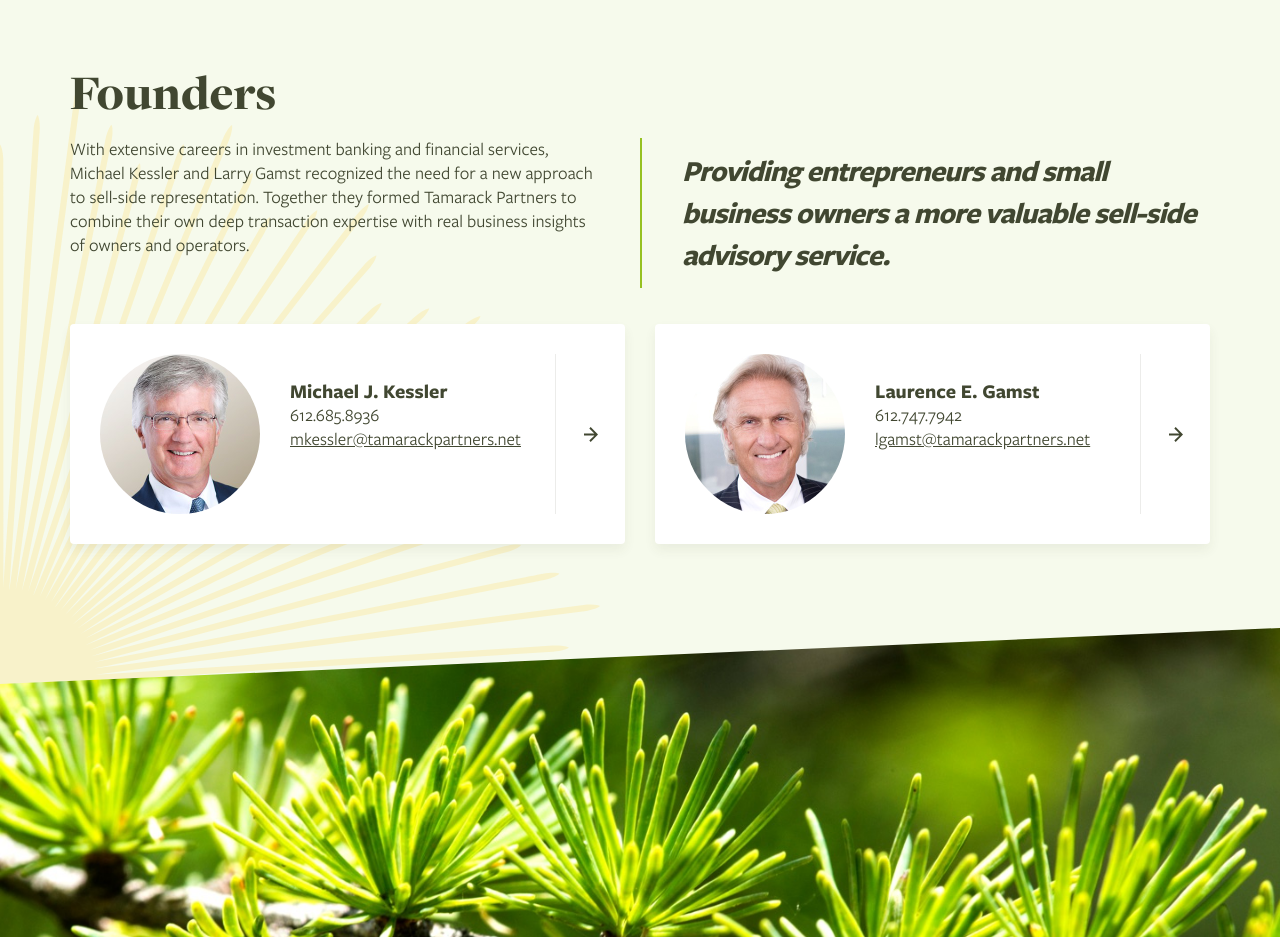
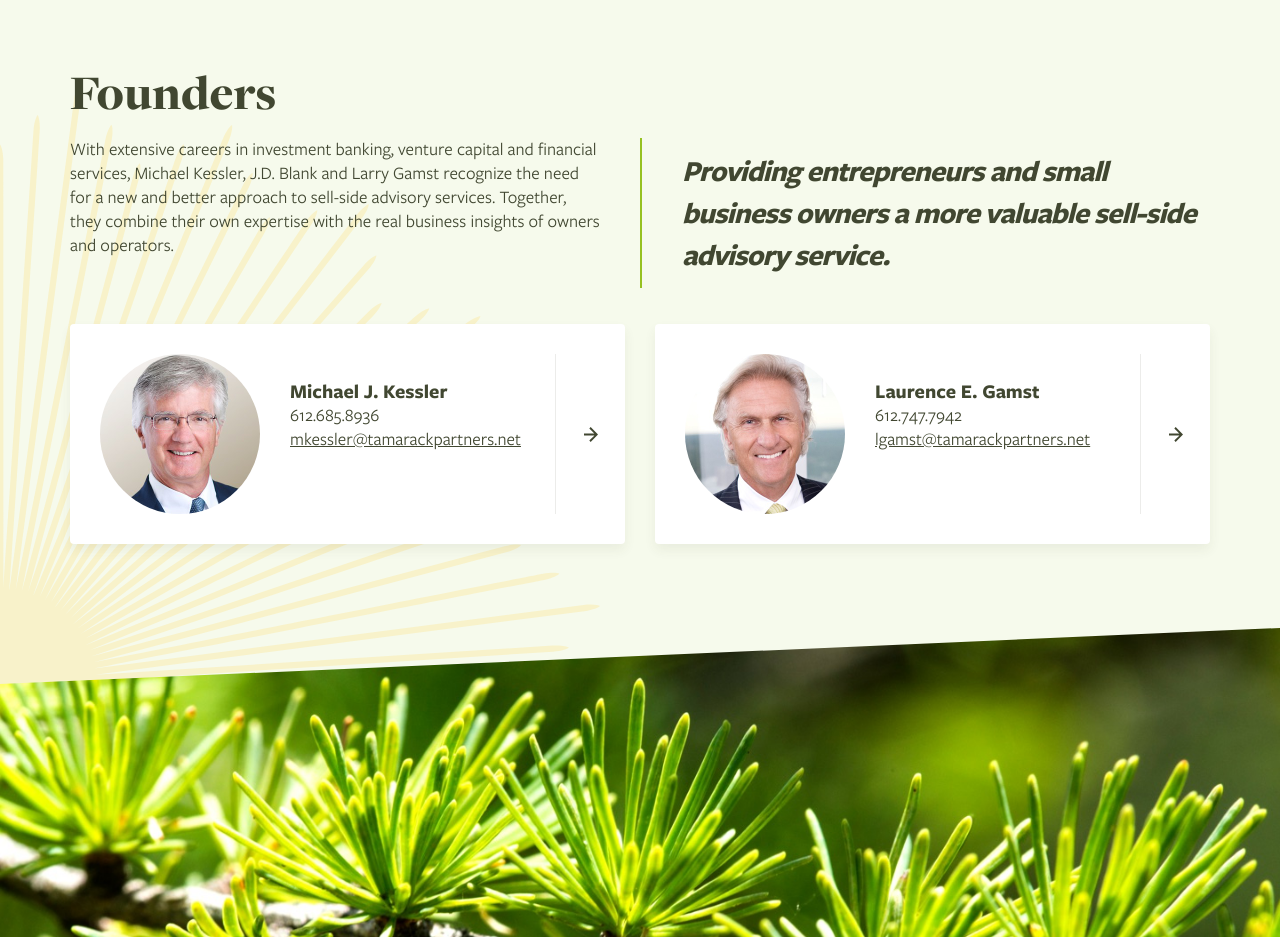
Before and after one commit to gleatherman/tamarack_staging, a website: page index.html in a window 1280 px wide. Shown: the part 860-1797 px from the top of the page. Drawn offline with Linux system fonts and the light colour scheme.

Commit message:
Updated Founders copy.

```diff
--- a/index.html
+++ b/index.html
@@ -51,7 +51,7 @@
             <div class="founders-content">
                 <div class="two-halves">
                     <div class="col">
-                        <p>With extensive careers in investment banking and financial services, Michael Kessler and Larry Gamst recognized the need for a new approach to sell-side representation. Together they formed Tamarack Partners to combine their own deep transaction expertise with real business insights of owners and operators.</p>
+                        <p>With extensive careers in investment banking, venture capital and financial services, Michael Kessler, J.D. Blank and Larry Gamst recognize the need for a new and better approach to sell-side advisory services. Together, they combine their own expertise with the real business insights of owners and operators. </p>
                     </div>
                     <div class="col">
                         <blockquote>
```
Also changed, not shown: 1 other file.
